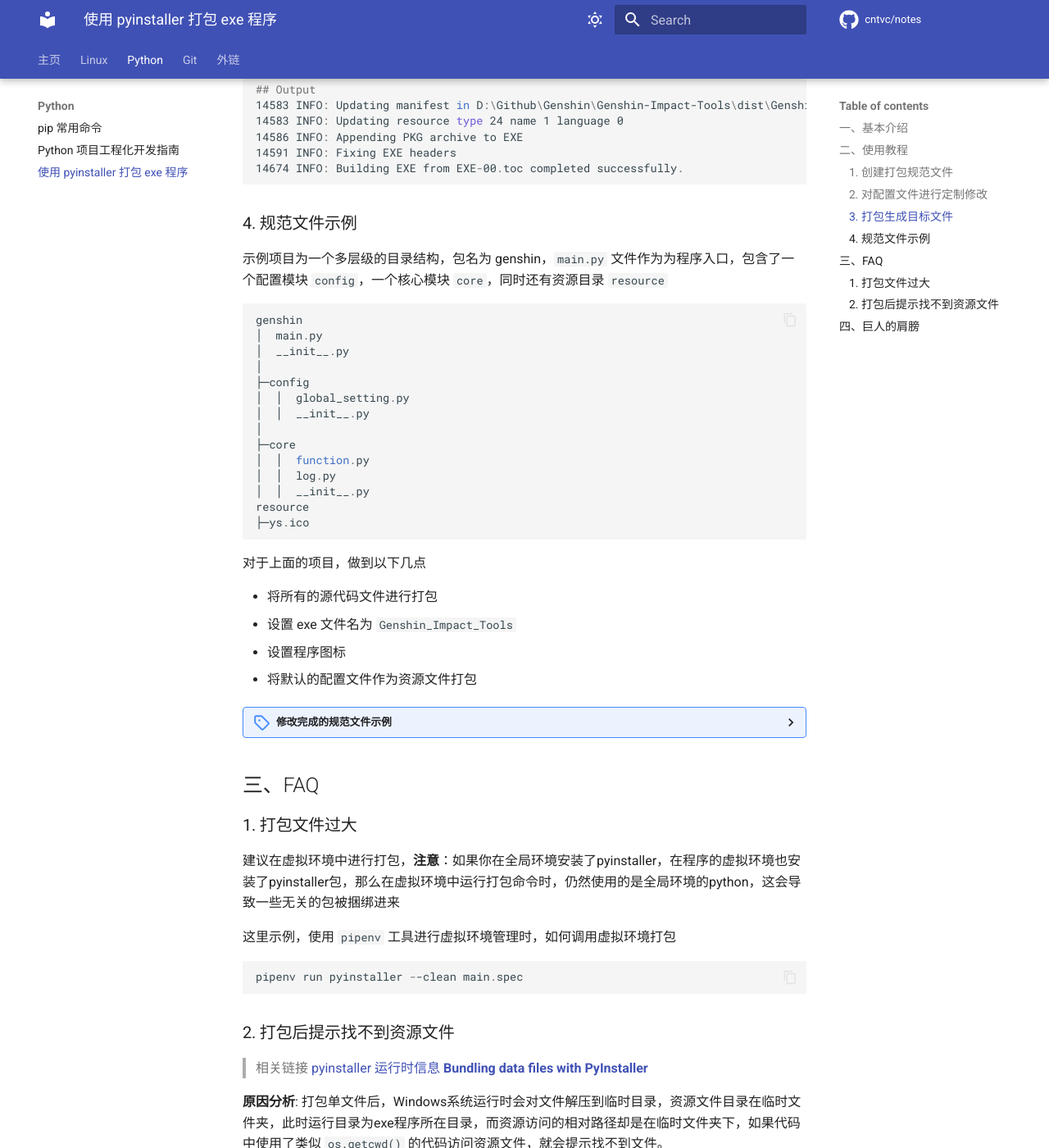
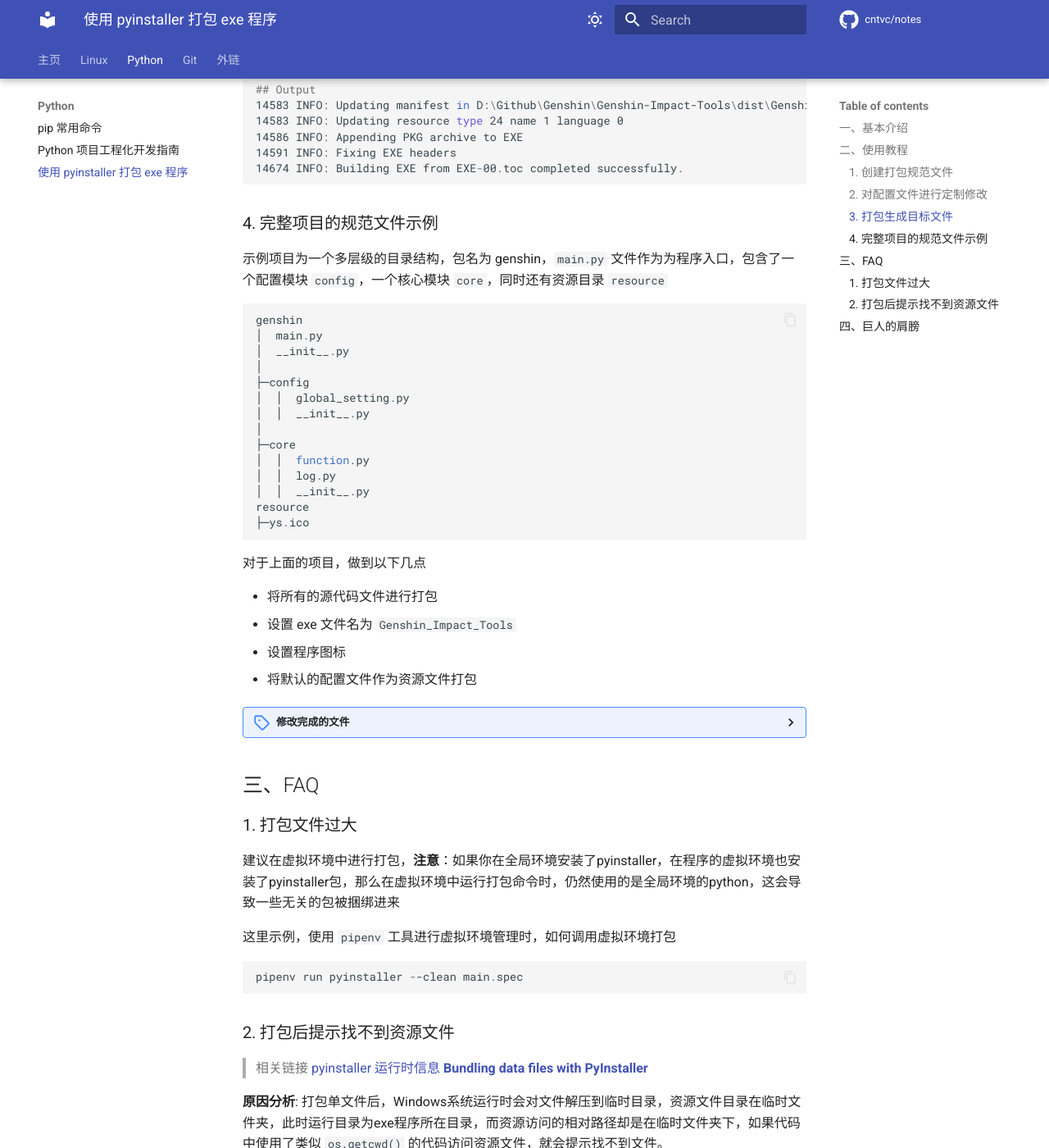
Before and after one commit to cntvc/notes, an MkDocs documentation site: the page built from docs/python/use-pyinstaller-to-package-exe.md, in a window 1280 px wide and 1400 px high, scrolled down 3239 px. Shown: the whole window at 82% size. Built offline with MkDocs 1.6.1 and Material for MkDocs 9.7.7, drawn with Linux system fonts in a browser that asks for light colours; comment, search, counter and statistics services are not loaded.

Commit message:
fix: amend confusing headlines

````diff
--- a/docs/python/use-pyinstaller-to-package-exe.md
+++ b/docs/python/use-pyinstaller-to-package-exe.md
@@ -145,7 +145,7 @@ pyinstaller --clean main.spec
 14674 INFO: Building EXE from EXE-00.toc completed successfully.
 ```
 
-### 4. 规范文件示例
+### 4. 完整项目的规范文件示例
 
 示例项目为一个多层级的目录结构，包名为 genshin，`main.py` 文件作为为程序入口，包含了一个配置模块 `config`，一个核心模块 `core`，同时还有资源目录 `resource`
 
@@ -176,7 +176,7 @@ resource
 - 将默认的配置文件作为资源文件打包
 
 <details>
-  <summary> 修改完成的规范文件示例</summary>
+  <summary> 修改完成的文件 </summary>
    <p>
 
 ```Python title="main.spec"
````
